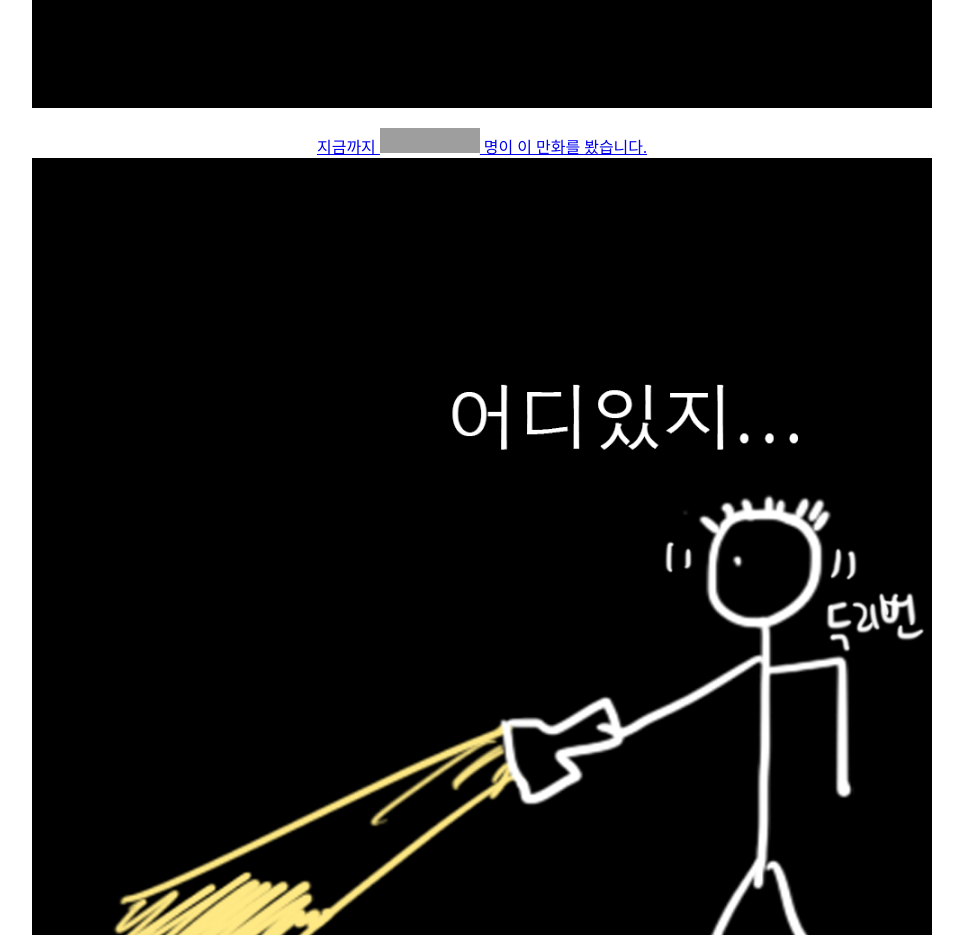
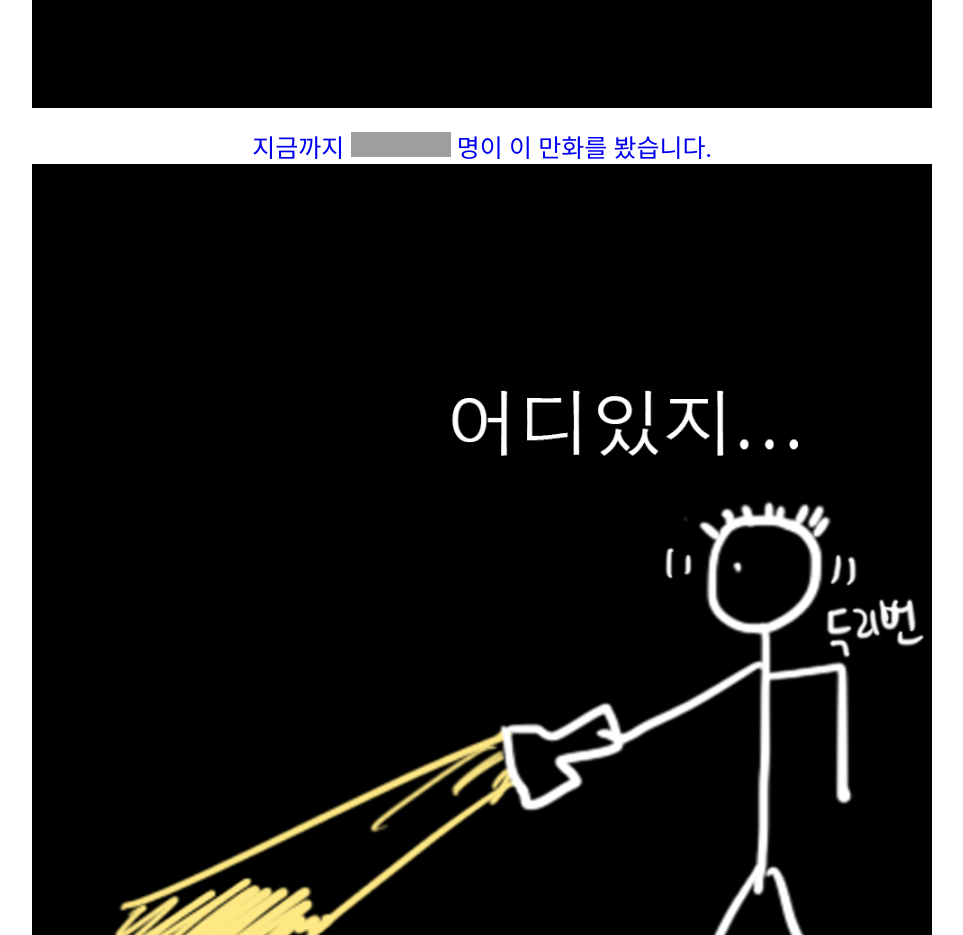
Before and after one commit to sgspotlight/sgspotlight.github.com, a plain HTML site: page index.html in a window 1280 px wide. Shown: the part 800-1735 px from the top of the page, without its empty margins (158-1121 px from the left). Drawn offline with Linux system fonts and the light colour scheme; grey boxes are pictures that could not be loaded.

Commit message:
Update index.html

```diff
--- a/index.html
+++ b/index.html
@@ -25,12 +25,16 @@
         width:100%;
         max-width:900px;
       }
+      a.count{
+        font-size: 25px;
+        text-decoration: none;
+      }
     </style>
   </head>
   <body>
     <img class="toon" src="image/title.png">
     <div align="center">
-      <a href="http://www.simplehitcounter.com" target="_blank">
+      <a class="count" href="http://www.simplehitcounter.com" target="_blank">
         지금까지
         <img src="http://simplehitcounter.com/hit.php?uid=2296092&f=16777215&b=0" border="0" height="25" width="100" alt="web counter">
         명이 이 만화를 봤습니다.
```
